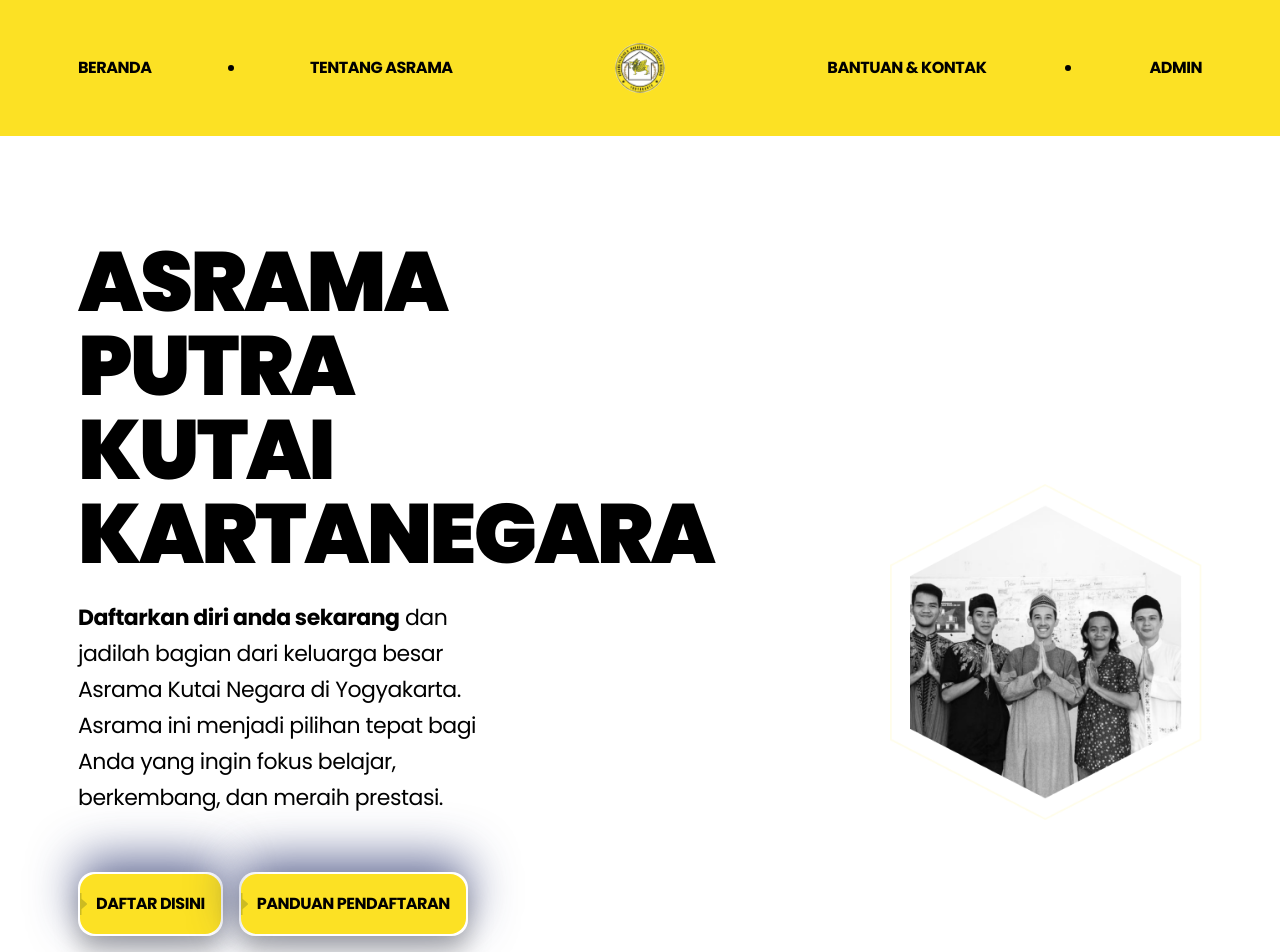
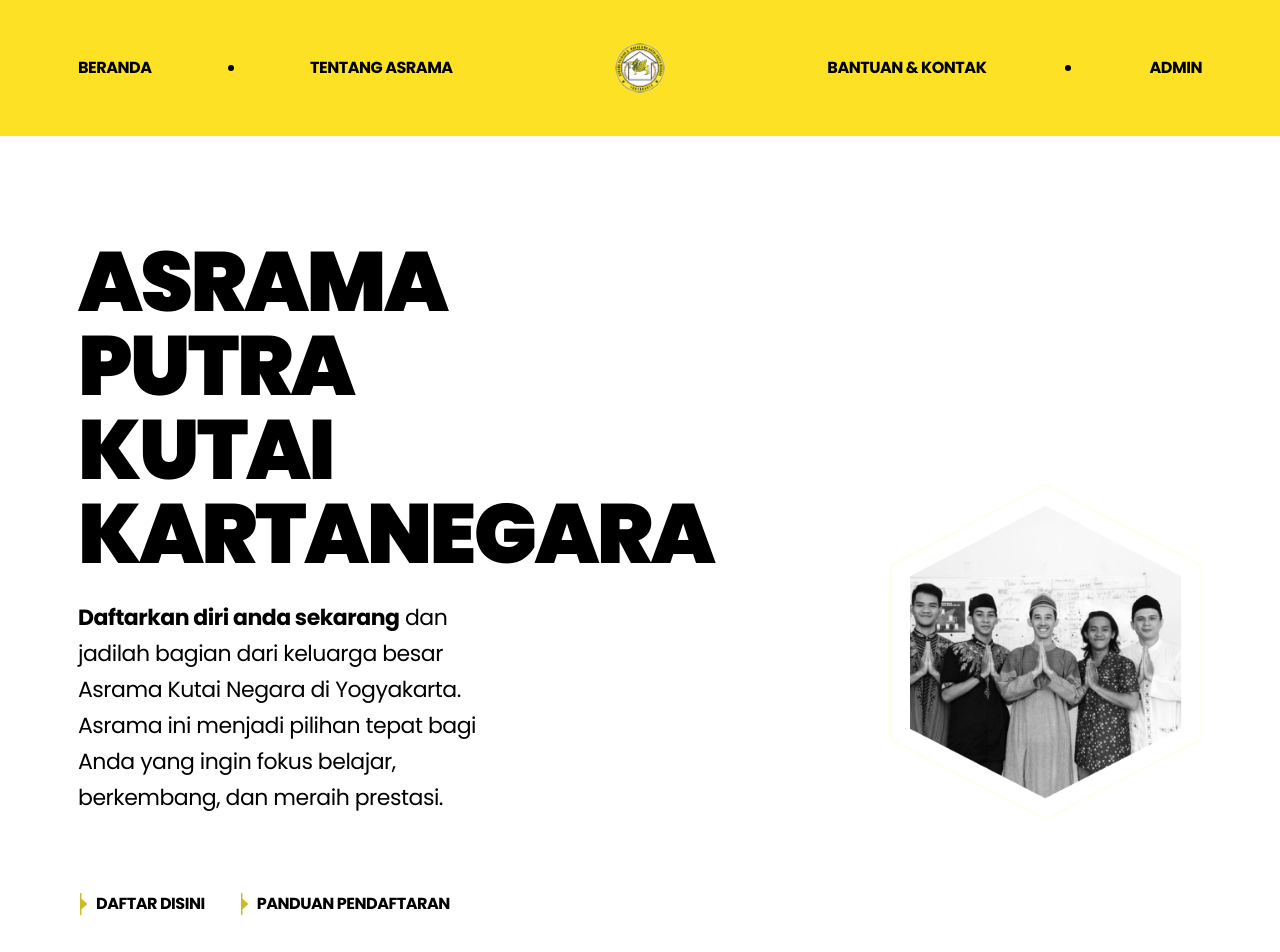
Before and after one commit to Richto2606/website-public-main, a React (Vite) app: page / in a window 1280 px wide. Shown: the top 952 px of the page. Built offline with nearby package versions, Linux system fonts and the light colour scheme; no server answers.

Commit message:
warna shadoww

```diff
--- a/src/components/Button.jsx
+++ b/src/components/Button.jsx
@@ -12,8 +12,8 @@ const Button = ({
 }) => {
   const Inner = () => (
     <>
-      {/* 🔥 UBAH WARNA BUTTON: KUNING (#FCE124) */}
-      <span className="relative flex items-center min-h-[60px] px-4 bg-[#FCE124] rounded-2xl inner-before group-hover:before:opacity-100 overflow-hidden hover:bg-[#FFD700] transition-colors duration-300">
+      {/* 🔥 UBAH WARNA BUTTON: PUTIH */}
+      <span className="relative flex items-center min-h-[60px] px-4 bg-white rounded-2xl inner-before group-hover:before:opacity-100 overflow-hidden hover:bg-gray-100 transition-colors duration-300">
         <span className="absolute -left-[1px]">
           <Marker markerFill={markerFill || "#000000"} />
         </span>
@@ -26,21 +26,21 @@ const Button = ({
           />
         )}
 
-        {/* 🔥 UBAH WARNA TEKS: HITAM (text-black) */}
+        {/* 🔥 UBAH WARNA TEKS: HITAM */}
         <span className={`relative z-2 font-poppins base-bold text-black uppercase`}>
           {children}
         </span>
       </span>
 
-      {/* 🔥 UBAH WARNA GLOW: KUNING */}
-      <span className="glow-before glow-after" />
+      {/* 🔥 HAPUS GLOW ATAU UBAH WARNA */}
+      <span className="glow-before glow-after" style={{ display: 'none' }} />
     </>
   );
 
   return href ? (
     <a
       className={clsx(
-        "relative p-0.5 rounded-2xl shadow-500 group",
+        "relative p-0.5 rounded-2xl group",
         containerClassName,
       )}
       href={href}
@@ -52,7 +52,7 @@ const Button = ({
   ) : (
     <button
       className={clsx(
-        "relative p-0.5 rounded-2xl shadow-500 group",
+        "relative p-0.5 rounded-2xl group",
         containerClassName,
       )}
       onClick={onClick}
```
